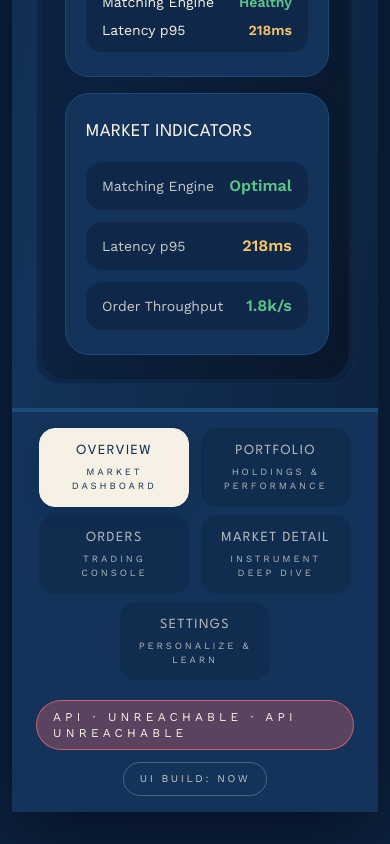
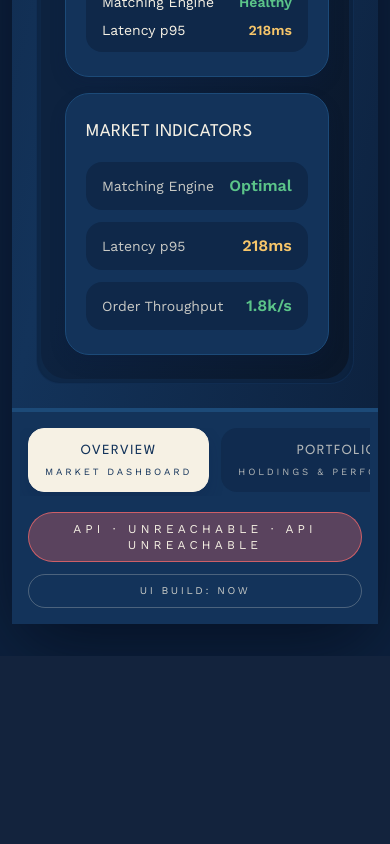
Before and after one commit to guusbosman/tulipbroker-ui, a React (Vite) app: page / in a window 390 px wide. Shown: the part 1350-2194 px from the top of the page. After the commit the page ends 2006 px from the top, so only its background shows below. Built offline with nearby package versions, Linux system fonts and the light colour scheme; no server answers.

Commit message:
Enhance mobile nav layout

```diff
--- a/src/App.tsx
+++ b/src/App.tsx
@@ -174,8 +174,9 @@ function App() {
           </div>
         </main>
 
-        <nav className="border-t-4 border-navy-700 bg-navy-800 px-6 py-4">
-          <div className="flex flex-wrap items-center justify-evenly gap-2">
+        <nav className="border-t-4 border-navy-700 bg-navy-800 px-4 py-4 sm:px-6">
+          <div className="flex flex-col gap-4">
+            <div className="-mx-2 flex gap-3 overflow-x-auto px-2 pb-1 sm:-mx-4 sm:px-4 md:flex-wrap md:justify-center">
               {(Object.keys(SCREENS) as ScreenKey[]).map((key) => {
                 const screen = SCREENS[key];
                 const isActive = key === activeScreen;
@@ -184,7 +185,7 @@ function App() {
                     key={key}
                     type="button"
                     onClick={() => setActiveScreen(key)}
-                  className={`flex w-full max-w-[150px] flex-col items-center rounded-2xl border px-4 py-3 text-center transition md:flex-1 ${
+                    className={`flex min-w-[160px] flex-shrink-0 flex-col items-center rounded-2xl border px-4 py-3 text-center transition md:min-w-[140px] md:flex-1 ${
                       isActive
                         ? "border-cream bg-cream text-navy-800 shadow-card"
                         : "border-transparent bg-navy-900/40 text-cream/70 hover:border-cream/30 hover:text-cream"
@@ -200,17 +201,18 @@ function App() {
                 );
               })}
             </div>
-          <div className="mt-5 flex flex-col items-center gap-3">
-            <span className={apiBadgeClasses} aria-live="polite">
+            <div className="flex flex-col items-center gap-3 text-center md:flex-row md:items-stretch md:justify-between">
+              <span className={`${apiBadgeClasses} w-full md:w-auto`} aria-live="polite">
                 {apiBadgeText}
               </span>
               <span
-              className="rounded-full border border-cream/25 px-4 py-2 text-[0.65rem] uppercase tracking-[0.25em] text-cream/80 text-center"
+                className="w-full rounded-full border border-cream/25 px-4 py-2 text-[0.65rem] uppercase tracking-[0.25em] text-cream/80 md:w-auto"
                 aria-live="polite"
                 title={combinedBadgeTitle}
               >
                 {combinedBadgeText}
               </span>
+            </div>
           </div>
         </nav>
       </div>
```
Lines whose indentation alone changed are shown as unchanged.
